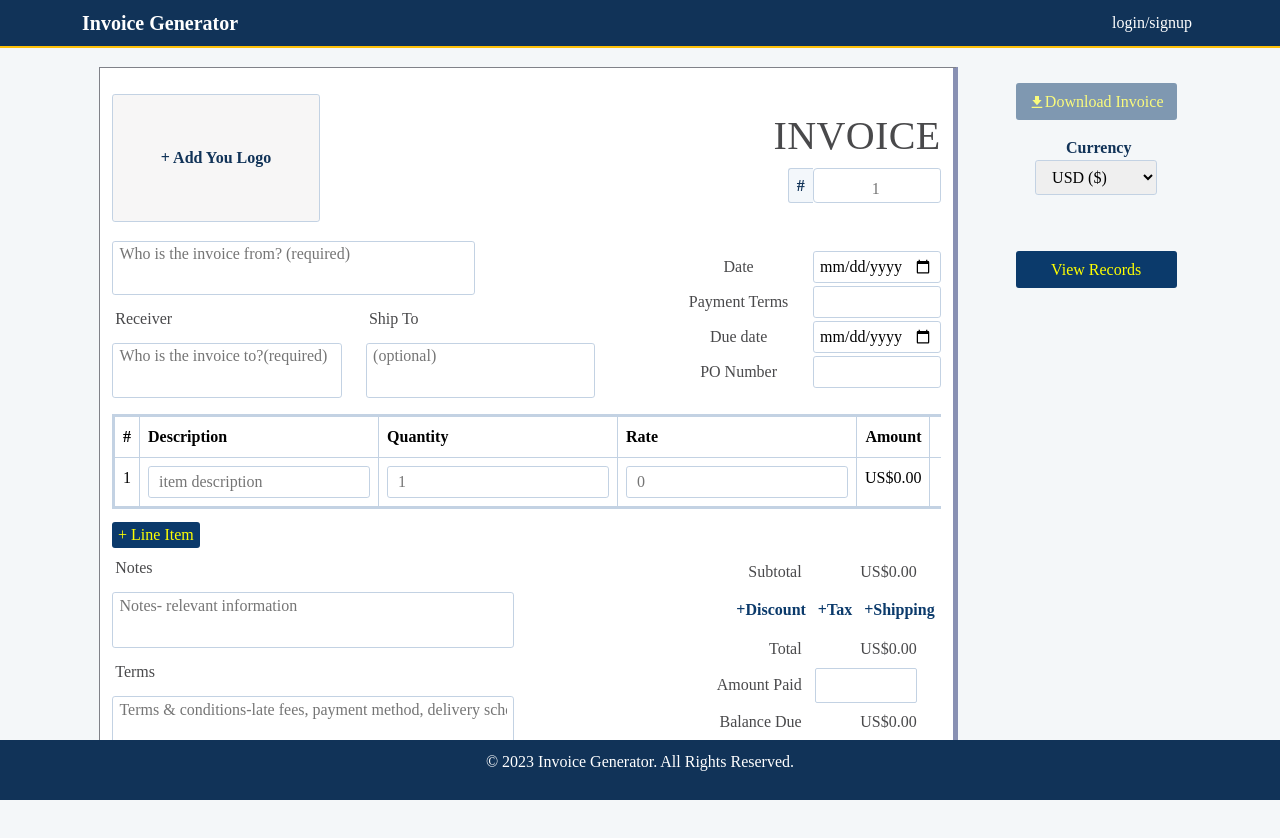
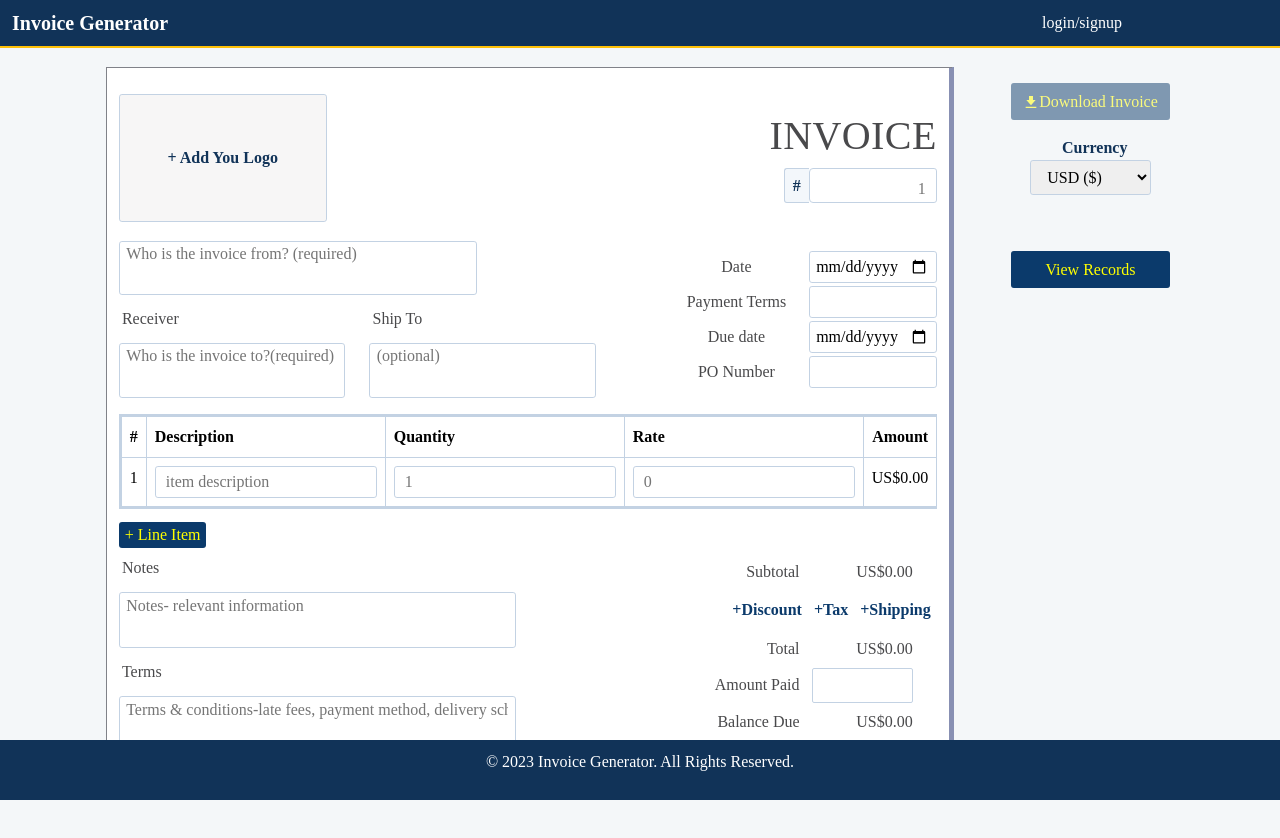
Before and after one commit to Ollah16/invoice-app, a React (Create React App) app: page / in a window 1280 px wide. Shown: the top 838 px of the page. Built offline with nearby package versions, Linux system fonts and the light colour scheme.

Commit message:
review-commit1

```diff
--- a/src/App.css
+++ b/src/App.css
@@ -4,7 +4,6 @@
   background-color: rgba(201, 213, 226, 0.2);
   font-family: 'Arial Narrow Bold';
   padding: 0 !important;
-  height: 100%;
 }
 
 .navbar {
@@ -132,7 +131,7 @@
 
 .invoice-no-div input:focus,
 .invoice-no-col input:focus {
-  border: none;
+  border: .01em solid #668ab0;
   outline: .01em solid #668ab0;
   border-radius: 2.9px;
   height: 2.1em;
@@ -151,14 +150,13 @@
 
 
 .custom-input-col .norm-Input-div input:focus {
-  border: none;
+  border: .01em solid #abc0d8;
   outline: .01em solid #668ab0;
   border-radius: 2.9px;
 }
 
 .custom-input-col .norm-Input-div input:hover {
-  border: none;
-  outline: .01em solid #668ab0;
+  border: .01em solid #668ab0;
   border-top-right-radius: 2.9px;
   border-bottom-right-radius: 2.9px;
 
@@ -187,7 +185,7 @@
 }
 
 .invoice-data .norm-input-div input:focus {
-  border: none;
+  border: .01em solid #c3d2e3;
   outline: .01em solid #668ab0;
   border-top-right-radius: 2.9px;
   border-bottom-right-radius: 2.9px;
@@ -254,7 +252,7 @@
 .notesTerms-col .normInput input:focus,
 .custom-col .customInputbutton input:focus,
 .invoice-data-div input:focus {
-  border: none;
+  border: .01em solid #c3d2e3;
   outline: .01em solid #668ab0;
 }
 
@@ -283,6 +281,9 @@
   width: 59%;
 }
 
+.invoice-data .custom-input-div {
+  margin: 0 .2em;
+}
 
 .custom-col .customInput input,
 .notesTerms-col .customInput input,
@@ -290,7 +291,7 @@
 .custom-input-col .custom-input-div input {
   width: 100%;
   padding: .1em .2em;
-  margin-right: .2em;
+  margin-right: .9em;
   border: none;
   border-radius: 2px;
   height: 2em;
--- a/src/homePage.js
+++ b/src/homePage.js
@@ -28,7 +28,7 @@ const HomePage = ({
 
     return (<Container className='invoice-homepage' fluid>
         <Navbar>
-            <Container>
+            <Container className='m-0'>
                 <Col lg={4} className='text-start'>
                     <Navbar.Brand href="#home" className='text-white'>Invoice Generator</Navbar.Brand>
                 </Col>
@@ -40,7 +40,7 @@ const HomePage = ({
             </Container>
         </Navbar>
 
-        <Col className='d-block d-md-none m-2'>
+        <Col className='d-block d-md-none'>
             <SmXsDisplay
                 handleLogo={handleLogo}
                 handleNavigation={handleNavigation}
@@ -57,7 +57,7 @@ const HomePage = ({
             />
         </Col>
 
-        <Col className='d-none d-md-block m-2'>
+        <Col className='d-none d-md-block'>
             <LgMdDisplay
                 handleLogo={handleLogo}
                 handleNavigation={handleNavigation}
--- a/src/lgmdDisplayPage.js
+++ b/src/lgmdDisplayPage.js
@@ -20,7 +20,7 @@ const LgMdDisplay = ({
     proceedDownload }) => {
 
     const { billToTitle, poNumber, whoIsFrom, address, addressTitle, dueDateTitle, poTitle, paymentTitle, dateTitle, billTo, invoiceNum, date, dueDate, paymentTerms, logo } = state
-    return (<Row className='justify-content-between'>
+    return (<Row className='justify-content-between m-1'>
         <Col lg={8} md={8} className="inner-content-col">
             <Col lg={12} md={12} className='d-flex justify-content-between align-items-center'>
                 <Col lg={6} md={6} className='file-input-col'>
@@ -47,7 +47,7 @@ const LgMdDisplay = ({
                             id='1'
                             value={invoiceNum}
                             onInput={(event) => handleCustomInputs('invoiceno', event.target.value)}
-                            className='text-center'
+                            className='text-end'
                             placeholder="1"
                         />
                     </div>
--- a/src/recordPage.js
+++ b/src/recordPage.js
@@ -42,7 +42,7 @@ const RecordPage = ({
         <Navbar>
             <Container>
                 <Col lg={4} >
-                    <Navbar.Brand href="#home" className='text-white'>Invoice Generator</Navbar.Brand>
+                    <Navbar.Brand onClick={() => handleNavigation('/')} className='text-white'>Invoice Generator</Navbar.Brand>
                 </Col>
             </Container>
         </Navbar>
--- a/src/smxsDisplay.js
+++ b/src/smxsDisplay.js
@@ -22,8 +22,8 @@ const SmXsDisplay = ({
 
 
     let { termsTitle, whoIsFrom, logo, address, noteTitle, billToTitle, addressTitle, invoiceNum, dueDateTitle, poTitle, paymentTitle, dateTitle, billTo, poNumber, terms, date, dueDate, paymentTerms, note } = state
-    return (<>
-        <Row className="d-flex justify-content-center">
+    return (<Row className="m-1">
+        <Row className="d-flex justify-content-center ">
             <Col className='xssm-display'>
                 <Col sm={12} xs={12}>
                     <h1 className='text-start'>INVOICE</h1>
@@ -182,6 +182,6 @@ const SmXsDisplay = ({
             state={state}
             proceedDownload={proceedDownload}
             handleNavigation={handleNavigation} />
-    </>)
+    </Row >)
 }
 export default SmXsDisplay
```
